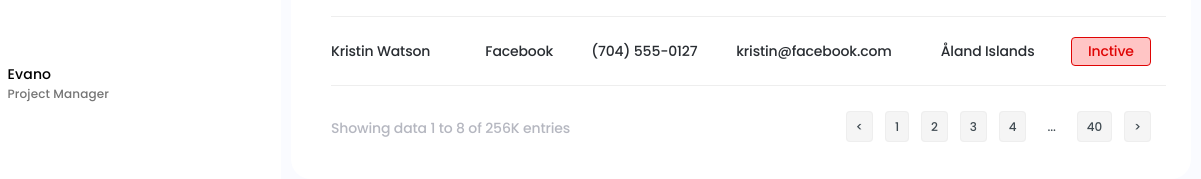
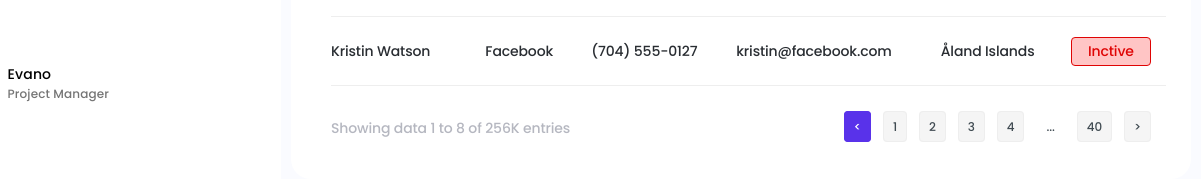
Before and after one commit to Oleksii03/Dashboard, a website built with Parcel: page src/index.html in a window 1280 px wide. In both pictures the pointer is over the link 938 px from the left and 895 px from the top of the page. Shown: the part 769-948 px from the top of the page, 79-1280 px from the left. Built offline with nearby package versions, Linux system fonts and the light colour scheme; files whose address does not match are found by name; a web font is replaced by a local one.

```diff
--- a/src/SASS/layout/_customers.scss
+++ b/src/SASS/layout/_customers.scss
@@ -203,8 +203,17 @@
   border: 1px solid #EEE;
   background: #F5F5F5;
 
+  transition: all 200ms linear;
+
   &_hidden {
     background-color: transparent;
-    border: none;
+    border: 1px solid transparent;
+    pointer-events: none;
+  }
+
+  &:hover {
+    border: 1px solid #5932EA;
+    background-color: #5932EA;
+    color: #fff;
   }
 }
```
Also changed, not shown: src/index.html (+2 -1 lines).
